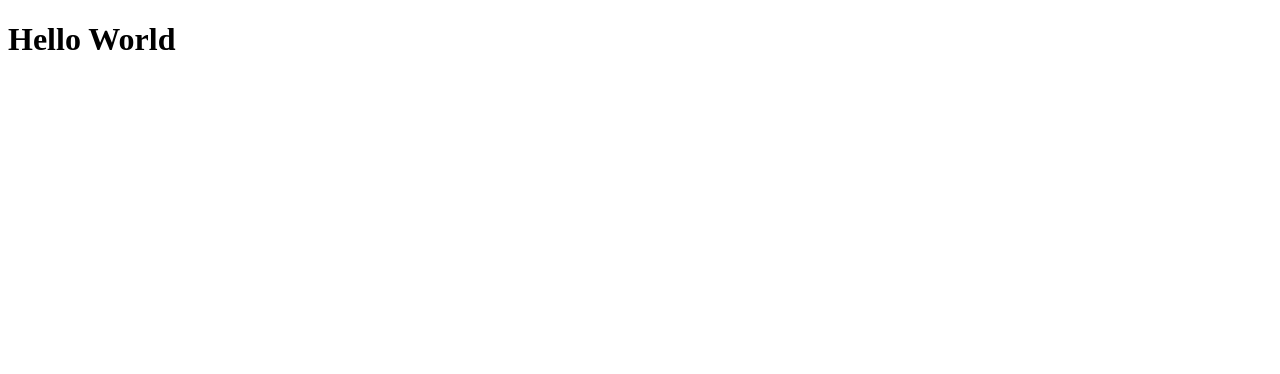
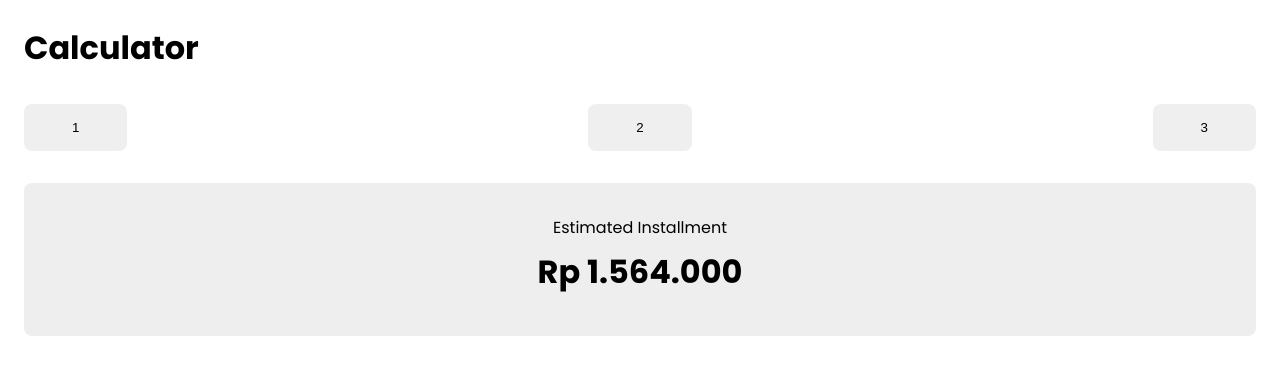
Before and after one commit to sahrudin11/revou-day1, a plain HTML site: page index.html in a window 1280 px wide. Drawn offline with Linux system fonts and the light colour scheme.

Commit message:
add: create card element

```diff
--- a/index.html
+++ b/index.html
@@ -4,8 +4,28 @@
     <meta charset="UTF-8">
     <meta name="viewport" content="width=device-width, initial-scale=1.0">
     <title>RevoU SE Day 1</title>
+    <link rel="stylesheet" href="index.css">
 </head>
 <body>
-    <h1>Hello World</h1>
+    <div class="container">
+        <h1 class="title">Calculator</h1>
+    </div>
+    <div class="container d-flex">
+        <button class="btn btn-primary">
+            1
+        </button>
+        <button class="btn btn-primary">
+            2
+        </button>
+        <button class="btn btn-primary">
+            3
+        </button>
+    </div>
+    <div class="container d-flex">
+        <div class="card">
+            <p>Estimated Installment</p>
+            <p class="leading-text">Rp 1.564.000</p>
+        </div>
+    </div>
 </body>
 </html>
```
